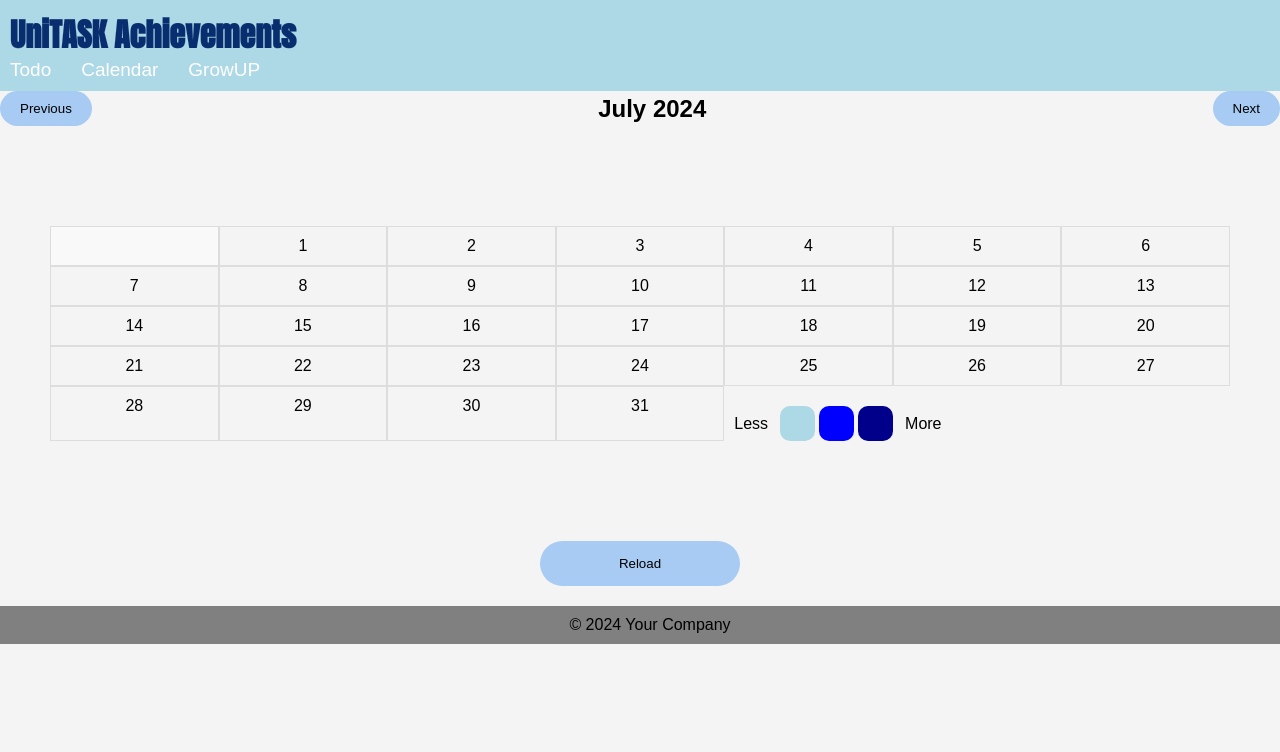
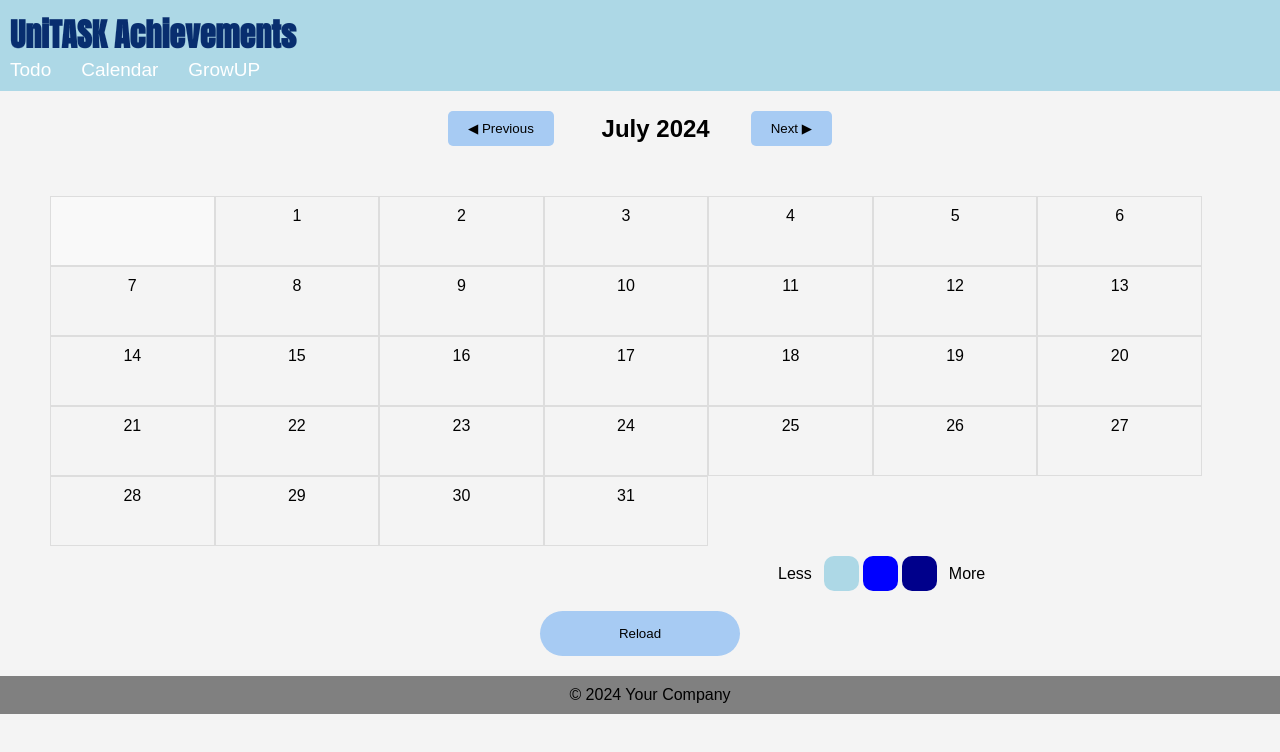
Before and after one commit to furuyashikiiori/camp2024_07, a React (Create React App) app in the folder my-react-app/: page /calendar in a window 1280 px wide. Shown: the top 752 px of the page. Built offline with nearby package versions, Linux system fonts and the light colour scheme; no server answers.

Commit message:
カレンダーcss変更

```diff
--- a/my-react-app/src/components/Calendar.css
+++ b/my-react-app/src/components/Calendar.css
@@ -5,30 +5,51 @@
   margin-bottom: 20px;
 }
 
-.nav-button {
+.nav-button-back {
   background-color: rgb(167, 203, 243);
   border: none;
-  border-radius: 100px;
+  border-radius: 5px;
   padding: 10px 20px;
   cursor: pointer;
   transition: background-color 0.3s;
+  margin-left: 35%;
+  margin-right: 0px;
+  margin-top: 20px;
+}
+.nav-button-next {
+  background-color: rgb(167, 203, 243);
+  border: none;
+  border-radius: 5px;
+  padding: 10px 20px;
+  cursor: pointer;
+  transition: background-color 0.3s;
+  margin-right: 35%;
+  margin-top: 20px;
 }
 
-.nav-button:hover {
+.nav-button-back:hover {
+  background-color: rgb(98, 162, 235);
+}
+.nav-button-next:hover {
   background-color: rgb(98, 162, 235);
 }
 
 .month-year {
   margin: 0;
   font-size: 1.5em;
+  position: absolute;
+  margin-left: 47%;
+  margin-top: 20px;
 }
 
 .calendar {
   display: flex;
   flex-wrap: wrap;
   margin: 50px;
-  margin-top: 100px;
-  margin-bottom: 100px;
+  margin-top: 50px;
+  margin-bottom: 10px;
+  width: 90%;
+  height: 350px;
 }
 
 .day {
@@ -79,7 +100,8 @@
 .calendar-legend {
   display: flex;
   align-items: center;
-  margin-top: 20px;
+  margin-top: 5px;
+  margin-left: 60%;
 }
 
 .calendar-less,
--- a/my-react-app/src/components/Calendar.js
+++ b/my-react-app/src/components/Calendar.js
@@ -78,26 +78,24 @@ const Calendar = ({ todos }) => {
   return (
     <div>
       <div className="calendar-controls">
-        <button onClick={goToPreviousMonth} className="nav-button">
-          Previous
+        <button onClick={goToPreviousMonth} className="nav-button-back">
+          ◀︎ Previous
         </button>
         <h2 className="month-year">
           {currentMonth.toLocaleString("default", { month: "long" })}{" "}
           {currentMonth.getFullYear()}
         </h2>
-        <button onClick={goToNextMonth} className="nav-button">
-          Next
+        <button onClick={goToNextMonth} className="nav-button-next">
+          Next ▶︎
         </button>
       </div>
-      <div className="calendar">
-        {renderDays()}
+      <div className="calendar">{renderDays()}</div>
       <div className="calendar-legend">
         <p className="calendar-less">Less</p>
         <div className="rectangle1"></div>
         <div className="rectangle2"></div>
         <div className="rectangle3"></div>
         <p className="calendar-more">More</p>
-        </div>
       </div>
       <button
         className="Reload_button"
```
Lines whose indentation alone changed are shown as unchanged.
